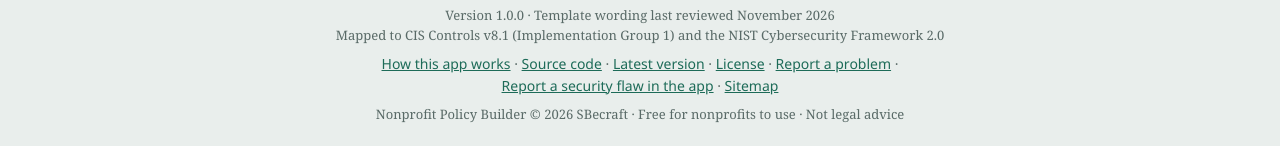
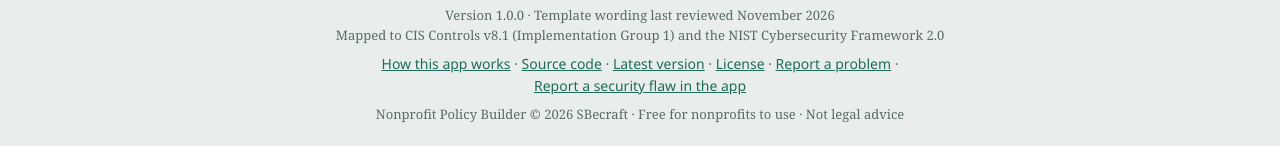
Before and after one commit to SBecraft/nonprofit-policy-builder, a plain HTML site: page app/index.html in a window 1280 px wide. Shown: the part 4526-4672 px from the top of the page. Drawn offline with Linux system fonts and the light colour scheme.

Commit message:
Remove the Sitemap link from the footer
Search engines find sitemap.xml through the Sitemap: line in robots.txt,
and visitors who clicked the link saw only raw XML. sitemap.xml and
robots.txt are unchanged. README and CLAUDE.md updated to match.

Co-Authored-By: Claude Opus 5.5 <noreply@anthropic.com>

```diff
--- a/app/index.html
+++ b/app/index.html
@@ -525,7 +525,7 @@ footer.foot{border-top:1px solid var(--line);font-size:13px;color:var(--muted)}
   <div class="foot-inner">
     <p><strong>Privacy:</strong> Your answers stay in your browser. This page loads no outside fonts, trackers or scripts and sends nothing over the internet. Closing the tab erases your answers.</p>
     <p>Version 1.0.0 · Template wording last reviewed November 2026<br>Mapped to <span data-fw="cis"></span> (Implementation Group 1) and the <span data-fw="nist"></span></p>
-    <p class="foot-links"><a href="how.html" target="_blank" rel="noopener">How this app works</a> · <a href="how.html#source" target="_blank" rel="noopener">Source code</a> · <a href="how.html#latest" target="_blank" rel="noopener">Latest version</a> · <a href="how.html#license" target="_blank" rel="noopener">License</a> · <a href="how.html#problem" target="_blank" rel="noopener">Report a problem</a> · <a href="how.html#report" target="_blank" rel="noopener">Report a security flaw in the app</a> · <a href="sitemap.xml" target="_blank" rel="noopener">Sitemap</a></p>
+    <p class="foot-links"><a href="how.html" target="_blank" rel="noopener">How this app works</a> · <a href="how.html#source" target="_blank" rel="noopener">Source code</a> · <a href="how.html#latest" target="_blank" rel="noopener">Latest version</a> · <a href="how.html#license" target="_blank" rel="noopener">License</a> · <a href="how.html#problem" target="_blank" rel="noopener">Report a problem</a> · <a href="how.html#report" target="_blank" rel="noopener">Report a security flaw in the app</a></p>
     <p class="foot-legal">Nonprofit Policy Builder © 2026 SBecraft · Free for nonprofits to use · <span>Not legal advice</span></p>
   </div>
 </footer>
```
Also changed, not shown: 2 other files.
